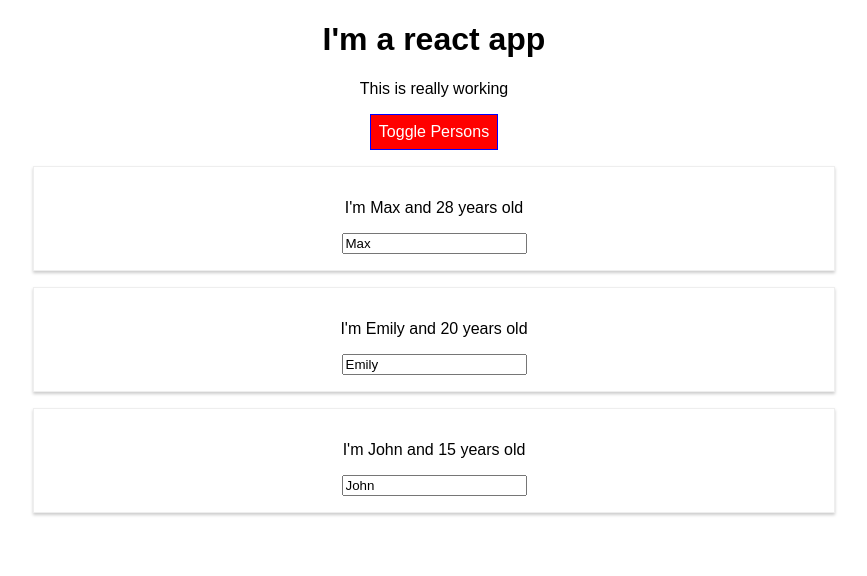
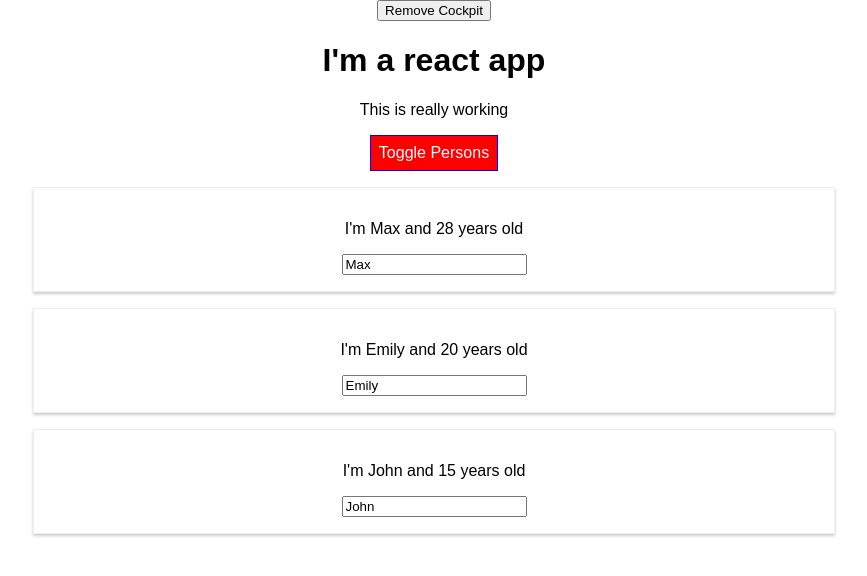
Before and after one commit to mikekwong/react-refresher, a React (Create React App) app: page / in a window 1280 px wide. Both pictures are taken after a click on the button "Toggle Persons". Shown: the top 576 px of the page, without its empty margins (206-1073 px from the left). Built offline with nearby package versions, Linux system fonts and the light colour scheme.

Commit message:
testing lifecycle methods and hooks

```diff
--- a/src/App.css
+++ b/src/Cockpit/Cockpit.css
@@ -1,7 +1,3 @@
-.App {
-  text-align: center;
-}
-
 .red {
   color: red;
 }
--- /dev/null
+++ b/src/Cockpit/Cockpit.js
@@ -0,0 +1,57 @@
+import React, { useEffect } from 'react'
+import './Cockpit.css'
+
+export default props => {
+  useEffect(() => {
+    console.log('[Cockpit.js] useEffect')
+    // Http request...
+    setTimeout(() => {
+      alert('Saved data to cloud')
+    }, 1000)
+    // for unmounting
+    return () => {
+      console.log('[Cockpit.js] cleanup work in useEffect')
+    }
+    // with empty array, it will run once but never again (similar as if this is CDM)
+    // Can pass in a state or prop to emulate CDU in useEffect
+  }, [])
+
+  useEffect(() => {
+    console.log('[Cockpit.js] 2nd use Effect')
+    return () => {
+      console.log('[Cockpit.js] cleanup work in 2nd useEffect')
+    }
+  })
+
+  const style = {
+    backgroundColor: 'green',
+    color: '#FFF',
+    font: 'inherit',
+    border: '1px solid blue',
+    padding: '8px',
+    cursor: 'pointer',
+  }
+  // Using an array to assign classNames by conditions
+  // let classes = ['red', 'bold'].join(' ') //'red bold'
+  const classes = []
+  if (props.persons.length <= 2) {
+    classes.push('red') // classes = ['red]
+  }
+  if (props.persons.length <= 1) {
+    classes.push('bold') //classes = ['red', 'bold']
+  }
+  if (props.showPersons) {
+    // if showPersons state is true, make background 'red' for toggle
+    style.backgroundColor = 'red'
+  }
+
+  return (
+    <div className={classes.Cockpit}>
+      <h1>I'm a react app</h1>
+      <p className={classes.join(' ')}>This is really working</p>
+      <button style={style} onClick={props.toggle}>
+        Toggle Persons
+      </button>
+    </div>
+  )
+}
--- a/src/Person/Person.js
+++ /dev/null
@@ -1,16 +0,0 @@
-import React from 'react'
-import './Person.css'
-
-const Person = props => {
-  return (
-    <div className='person'>
-      <p onClick={props.click}>
-        I'm {props.name} and {props.age} years old
-      </p>
-      <p>{props.children}</p>
-      <input type='text' onChange={props.changed} value={props.name} />
-    </div>
-  )
-}
-
-export default Person
--- /dev/null
+++ b/src/components/Persons/Person/Person.js
@@ -0,0 +1,21 @@
+import React, { Component } from 'react'
+import './Person.css'
+
+export default class Person extends Component {
+  render() {
+    console.log('[Person.js] rendering..')
+    return (
+      <div className="person">
+        <p onClick={this.props.click}>
+          I'm {this.props.name} and {this.props.age} years old
+        </p>
+        <p>{this.props.children}</p>
+        <input
+          type="text"
+          onChange={this.props.changed}
+          value={this.props.name}
+        />
+      </div>
+    )
+  }
+}
--- /dev/null
+++ b/src/components/Persons/Persons.js
@@ -0,0 +1,43 @@
+import React, { Component } from 'react'
+import Person from './Person/Person'
+
+export default class Persons extends Component {
+  // static getDerivedStateFromProps(props, state) {
+  //   console.log('[Persons.js] getDerivedStateFromProps')
+  //   return state
+  // }
+
+  shouldComponentUpdate(nextProps, nextState) {
+    console.log('[Persons.js] shouldComponentUpdate')
+    return true
+  }
+
+  getSnapshotBeforeUpdate(prevProps, prevState) {
+    console.log('[Persons.js] getSnapshotBeforeUpdate')
+    return { message: 'Snapshot!' }
+  }
+
+  componentDidUpdate(prevProps, prevState, snapshot) {
+    console.log('[Persons.js] componentDidUpdate')
+    console.log(snapshot)
+  }
+
+  componentWillUnmount() {
+    console.log('[Persons.js] ComponentWillUnmount')
+  }
+
+  render() {
+    console.log('[Persons.js] rendering...')
+    return this.props.persons.map((person, idx) => {
+      return (
+        <Person
+          click={() => this.props.clicked(idx)}
+          key={person.id}
+          name={person.name}
+          age={person.age}
+          changed={e => this.props.changed(e, person.id)}
+        />
+      )
+    })
+  }
+}
--- /dev/null
+++ b/src/containers/App.css
@@ -0,0 +1,3 @@
+.App {
+  text-align: center;
+}
--- a/src/App.js
+++ b/src/containers/App.js
@@ -1,8 +1,13 @@
 import React, { Component } from 'react'
 import './App.css'
-import Person from './Person/Person'
+import Persons from '../components/Persons/Persons'
+import Cockpit from '../Cockpit/Cockpit'
 
 class App extends Component {
+  // constructor(props) {
+  //   super(props)
+  //   console.log('[App.js] constructor')
+  // }
   state = {
     persons: [
       { id: '23423fa', name: 'Max', age: 28 },
@@ -11,6 +16,7 @@
     ],
     otherState: 'some value',
     showPersons: false,
+    showCockpit: true,
   }
 
   handleClick = newName => {
@@ -22,6 +28,25 @@
       ],
       otherState: 'some value',
     })
+  }
+
+  static getDerivedStateFromProps(props, state) {
+    console.log('[App.js] getDerivedStateFromProps', props)
+    return state
+  }
+
+  componentDidMount() {
+    console.log('[App.js] componentDidMount')
+  }
+
+  shouldComponentUpdate(nextProps, nextState) {
+    console.log('[App.js] shouldComponentUpdate')
+    // to always allow update (true is default is this lifecycle method is not used)
+    return true
+  }
+
+  componentDidUpdate() {
+    console.log('[App.js] componentDidUpdate')
   }
 
   nameChangedHandler = (e, id) => {
@@ -57,56 +82,36 @@
   }
 
   render() {
-    const style = {
-      backgroundColor: 'green',
-      color: '#FFF',
-      font: 'inherit',
-      border: '1px solid blue',
-      padding: '8px',
-      cursor: 'pointer',
-    }
-
+    console.log('[App.js] render')
     let persons = null
 
     if (this.state.showPersons) {
       persons = (
-        <div>
-          {this.state.persons.map((person, idx) => {
-            return (
-              <Person
-                click={() => this.deletePersonHandler(idx)}
-                key={person.id}
-                name={person.name}
-                age={person.age}
-                changed={e => this.nameChangedHandler(e, person.id)}
-              />
-            )
-          })}
-        </div>
+        <Persons
+          persons={this.state.persons}
+          clicked={this.deletePersonHandler}
+          changed={this.nameChangedHandler}
+        />
       )
-      // if showPersons state is true, make background 'red' for toggle
-      style.backgroundColor = 'red'
-    }
-    // Using an array to assign classNames by conditions
-    // let classes = ['red', 'bold'].join(' ') //'red bold'
-    const classes = []
-    if (this.state.persons.length <= 2) {
-      classes.push('red') // classes = ['red]
-    }
-    if (this.state.persons.length <= 1) {
-      classes.push('bold') //classes = ['red', 'bold']
     }
 
     return (
       <div className="App">
-        <h1>I'm a react app</h1>
-        <p className={classes.join(' ')}>This is really working</p>
         <button
-          style={style}
-          onClick={() => this.togglePersonsHandler('Maximil')}
+          onClick={() => {
+            this.setState({ showCockpit: false })
+          }}
         >
-          Toggle Persons
+          Remove Cockpit
         </button>
+        {this.state.showCockpit && (
+          <Cockpit
+            showPersons={this.state.showPersons}
+            persons={this.state.persons}
+            toggle={this.togglePersonsHandler}
+          />
+        )}
+
         {persons}
       </div>
     )
```
Also changed, not shown: src/ErrorBoundary.js (added, +19 -0 lines), src/index.js (+7 -7 lines), package.json (line endings or trailing spaces), src/components/Persons/Person/Person.css (renamed from src/Person/Person.css), 1 other file (tests, documents, lock files or other folders).
